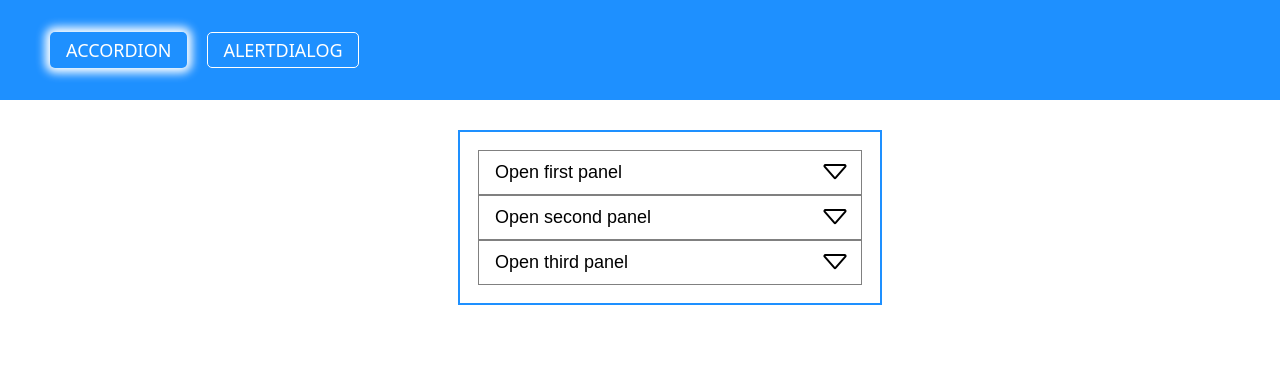
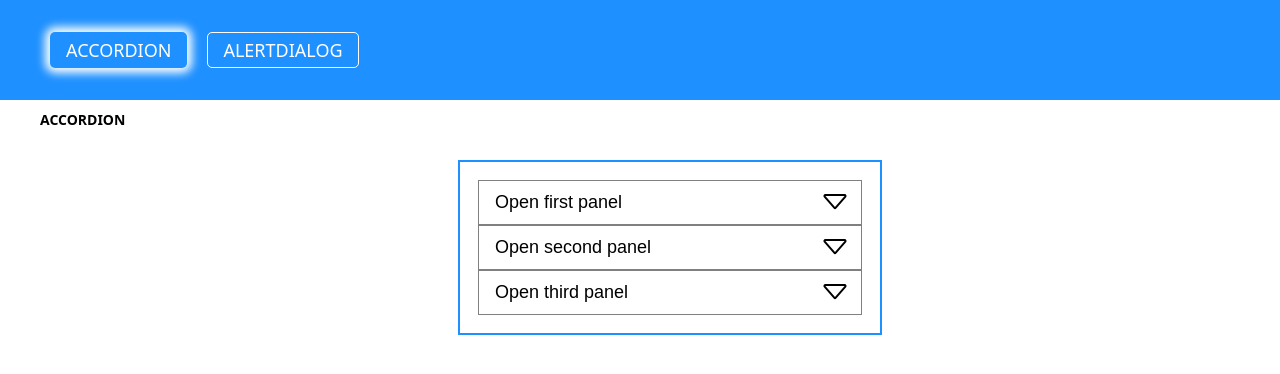
Before and after one commit to tamaskovacs0408/aria-react, a React (Vite) app: page / in a window 1280 px wide. Shown: the top 374 px of the page. Built offline with nearby package versions, Linux system fonts and the light colour scheme.

Commit message:
Add breadcrumbs

```diff
--- a/src/App.jsx
+++ b/src/App.jsx
@@ -8,8 +8,16 @@ const routerSettings = createBrowserRouter([
     path: "/",
     element: <Layout />,
     children: [
-      { index: true, element: <Accordion /> },
-      { path: "alertdialog", element: <AlertDialog /> },
+      {
+        index: true,
+        element: <Accordion />,
+        handle: { crumb: () => "Accordion" },
+      },
+      {
+        path: "alertdialog",
+        element: <AlertDialog />,
+        handle: { crumb: () => "Alertdialog" },
+      },
     ],
   },
 ]);
--- /dev/null
+++ b/src/components/Breadcrumbs.jsx
@@ -0,0 +1,24 @@
+import { Link, useMatches } from "react-router-dom";
+
+import classes from "./Breadcrumbs.module.scss"
+
+export default function Breadcrumbs() {
+  const matches = useMatches();
+  const crumbs = matches
+    .filter((match) => Boolean(match.handle?.crumb))
+    .map((match) => match.handle.crumb(match.data));
+
+  return (
+    <ul className={classes["breadcrumb-wrapper"]}>
+      {crumbs.map((crumb, index) => (
+        <li key={index}>
+          {index < crumbs.length - 1 ? (
+            <Link to={matches[index].pathname}>{crumb}</Link>
+          ) : (
+            <span>{crumb}</span>
+          )}
+        </li>
+      ))}
+    </ul>
+  );
+}
--- /dev/null
+++ b/src/components/Breadcrumbs.module.scss
@@ -0,0 +1,13 @@
+.breadcrumb-wrapper {
+    width: 100%;
+    height: 20px;
+
+    list-style: none;
+
+    li {
+        list-style: none;
+        font-size: 1.4rem;
+        font-weight: 600;
+        text-transform: uppercase;
+    }
+}
--- a/src/components/Layout.jsx
+++ b/src/components/Layout.jsx
@@ -1,5 +1,6 @@
 import { Outlet } from "react-router-dom";
 import Navbar from "./Navbar";
+import Breadcrumbs from "./Breadcrumbs";
 
 import classes from "./Layout.module.scss";
 
@@ -7,6 +8,7 @@ export default function Layout() {
   return (
     <main className={classes.main}>
       <Navbar />
+      <Breadcrumbs />
       <div className={classes["content-wrapper"]}>
         <Outlet />
       </div>
```
